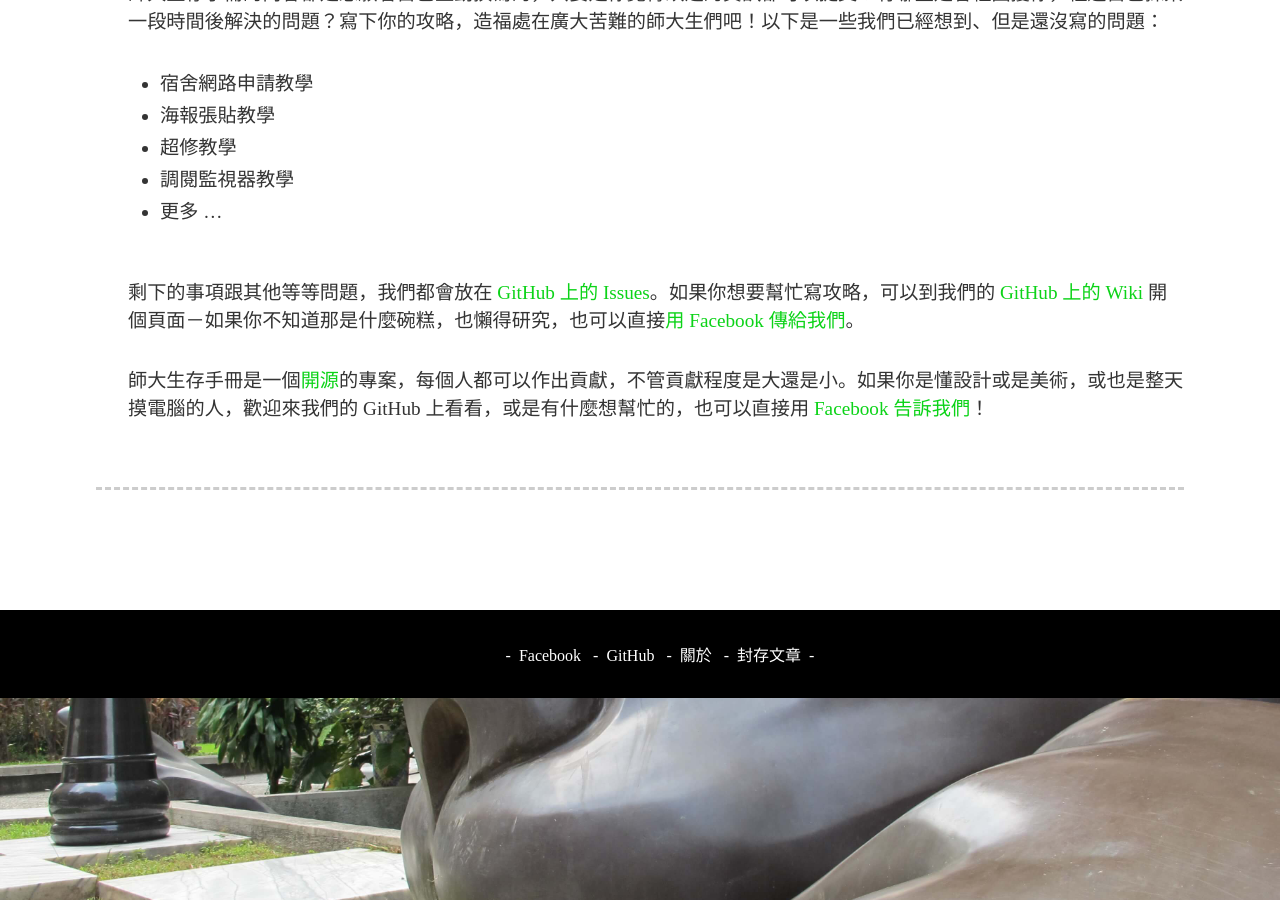
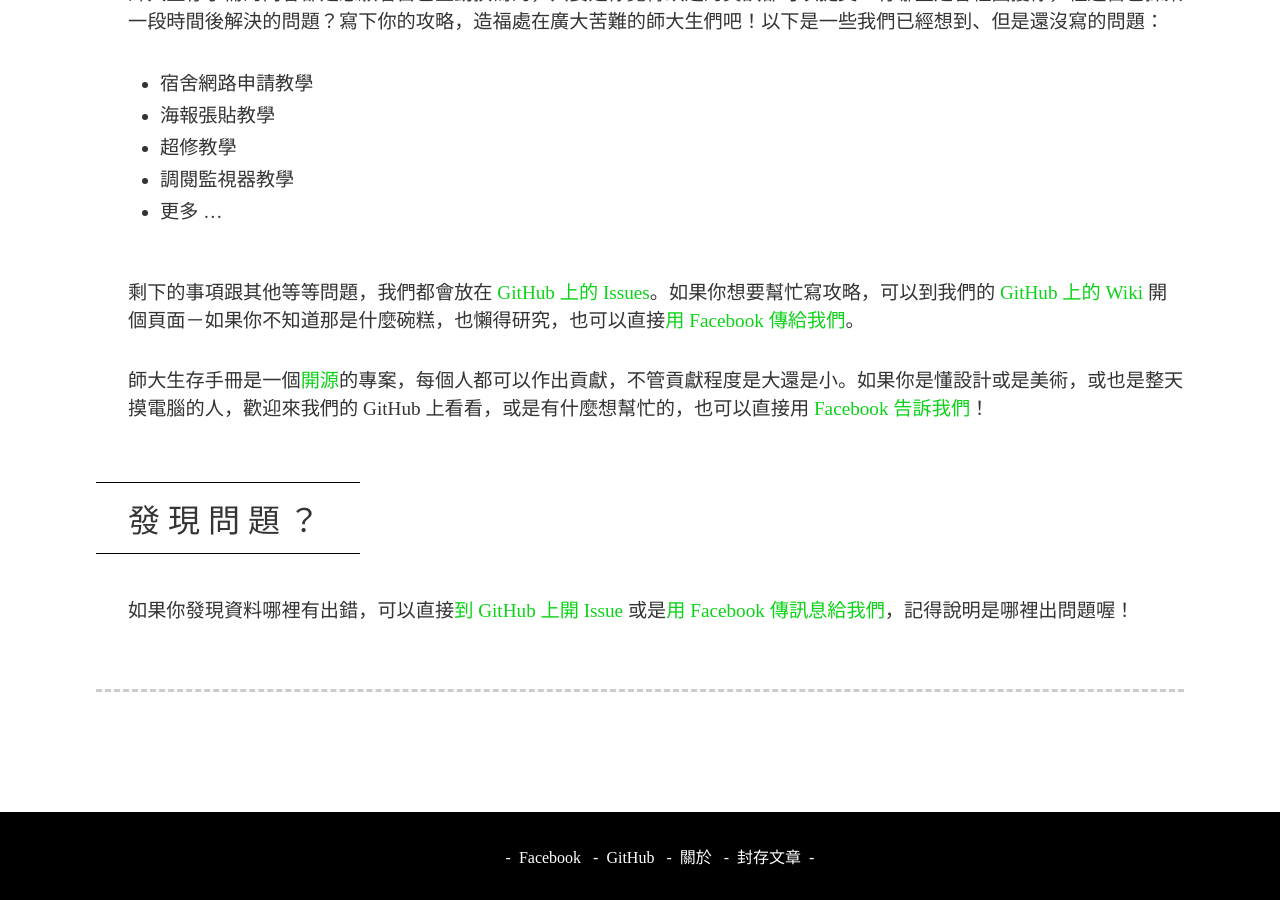
Before and after one commit to as535364/surviveNTNU, a Jekyll site: the page built from about.md, in a window 1280 px wide and 900 px high, scrolled down 792 px. Built offline with Jekyll 4.4.1, drawn with Linux system fonts in a browser that asks for light colours; comment, search, counter and statistics services are not loaded.

Commit message:
再改一下關於
加上一小段“發現問題”

```diff
--- a/about.md
+++ b/about.md
@@ -19,3 +19,6 @@ permalink: /about/
 剩下的事項跟其他等等問題，我們都會放在 [GitHub 上的 Issues](https://github.com/communityNTNU/surviveNTNU/issues)。如果你想要幫忙寫攻略，可以到我們的 [GitHub 上的 Wiki](https://github.com/communityNTNU/surviveNTNU/wiki) 開個頁面－如果你不知道那是什麼碗糕，也懶得研究，也可以直接[用 Facebook 傳給我們](https://www.facebook.com/CommunityNTNU/)。
 
 師大生存手冊是一個[開源](http://www.inside.com.tw/2014/07/21/coscup14)的專案，每個人都可以作出貢獻，不管貢獻程度是大還是小。如果你是懂設計或是美術，或也是整天摸電腦的人，歡迎來我們的 GitHub 上看看，或是有什麼想幫忙的，也可以直接用[ Facebook 告訴我們](https://www.facebook.com/CommunityNTNU/)！
+
+## 發現問題？
+如果你發現資料哪裡有出錯，可以直接[到 GitHub 上開 Issue](https://github.com/communityNTNU/surviveNTNU/issues) 或是[用 Facebook 傳訊息給我們](https://www.facebook.com/CommunityNTNU/)，記得說明是哪裡出問題喔！
```
